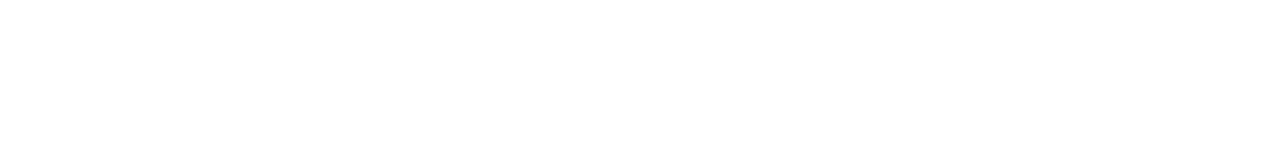
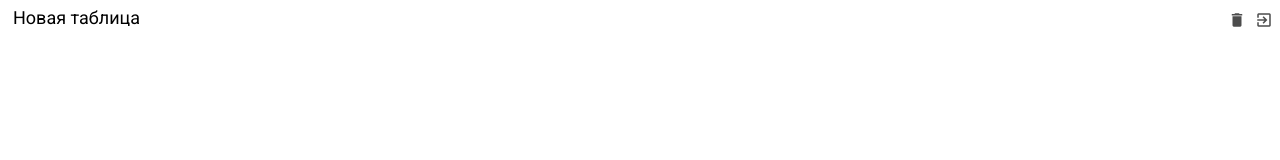
Before and after one commit to al-march/exel, a website built with webpack: page src/index.html in a window 1280 px wide. Built offline with nearby package versions, Linux system fonts and the light colour scheme.

Commit message:
feat: [template] added header template and btn mixin

```diff
--- a/src/index.html
+++ b/src/index.html
@@ -4,13 +4,29 @@
   <meta charset="UTF-8">
   <meta name="viewport" content="width=device-width, initial-scale=1.0">
   <link rel="shortcut icon" href="favicon.ico">
+  <link href="https://fonts.googleapis.com/icon?family=Material+Icons" rel="stylesheet">
   <title>Exel JavaScript</title>
+
 </head>
 <body>
   <div id="app" class="container">
     <div class="excel">
 
       <div class="excel__header">
+        <input type="text" class="input" value="Новая таблица">
+
+        <div>
+          <div class="button">
+            <i class="material-icons">
+              delete
+              </i>
+          </div>
+          <div class="button">
+            <i class="material-icons">
+              exit_to_app
+              </i>
+          </div>
+        </div>
 
       </div>
       <div class="excel__toolbar">
--- a/src/scss/_mixins.scss
+++ b/src/scss/_mixins.scss
@@ -0,0 +1,22 @@
+@mixin button($color: green) {
+  height: 24px;
+  min-width: 24px;
+  padding: 3px;
+  text-align: center;
+  position: relative;
+  display: inline-block;
+  color: rgba(0, 0, 0, .7 );
+
+  & > i  {
+    font-size: 18px;
+  }
+
+  &:active, &.active {
+    color: $color;
+  }
+
+  &:hover {
+    background: rgba(0, 0, 0, .1 );
+    cursor: pointer;
+  }
+}
--- a/src/scss/_vars.scss
+++ b/src/scss/_vars.scss
@@ -0,0 +1,2 @@
+$header-height: 34px;
+$border-color: #c0c0c0;
--- a/src/scss/header.scss
+++ b/src/scss/header.scss
@@ -2,5 +2,39 @@
 @import "mixins";
 
 .excel__header {
+  position: absolute;
+  top: 0;
+  left: 0;
+  right: 0;
+  height: $header-height;
+  padding: 8px 4px 0;
+  display: flex;
+  justify-content: space-between;
 
+  & .input {
+    margin: 0;
+    min-width: 1px;
+    padding:  2px 7px;
+    color: #000;
+    border: 2px solid transparent;
+    border-radius: 2px;
+    height: 20px;
+    font-size: 18px;
+    line-height: 22px;
+    outline: none;
+    transition: all .2s ease;
+
+    &:hover {
+      border: 2px solid $border-color;
+    }
+
+    &:focus {
+      border: 2px solid #1a73e8;
+    }
+
+  }
+
+  & .button {
+    @include button()
+  }
 }
```
